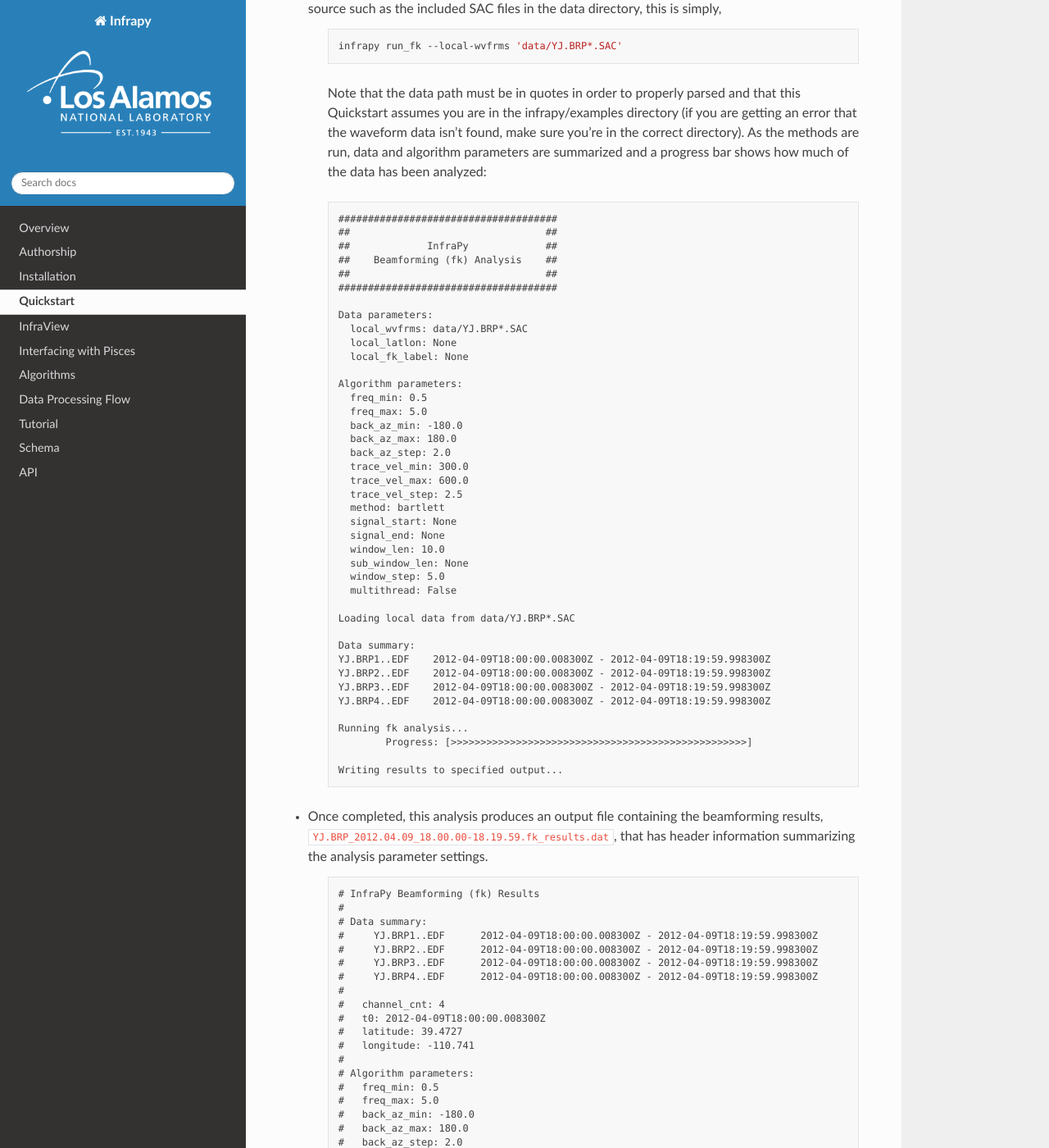
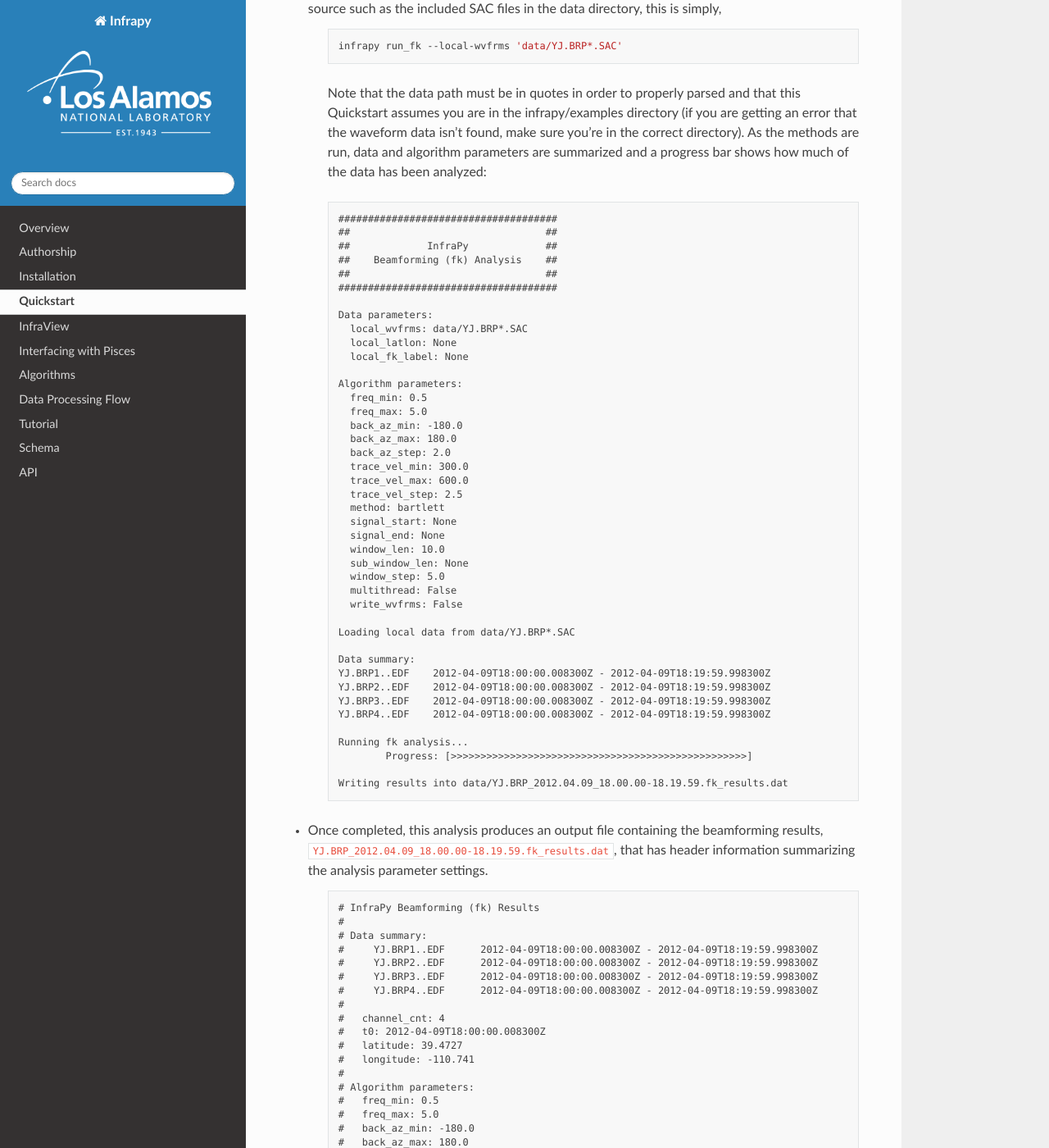
Before and after one commit to LANL-Seismoacoustics/infrapy, a Sphinx documentation site: the page built from docs/source/quickstart.rst, in a window 1280 px wide and 1400 px high, scrolled down 510 px. Shown: the whole window at 82% size. Built offline with Sphinx 7.4.7 and the Read the Docs theme 2.0.0, drawn with Linux system fonts in a browser that asks for light colours; pages that are not in the unit, such as notebooks, are missing from menus; some of the changed text lies outside the part shown.

Commit message:
updating quickstart and starting infraview documentation

```diff
--- a/docs/source/quickstart.rst
+++ b/docs/source/quickstart.rst
@@ -52,6 +52,7 @@
           sub_window_len: None
           window_step: 5.0
           multithread: False
+          write_wvfrms: False
 
         Loading local data from data/YJ.BRP*.SAC
 
@@ -64,7 +65,7 @@
         Running fk analysis...
 	        Progress: [>>>>>>>>>>>>>>>>>>>>>>>>>>>>>>>>>>>>>>>>>>>>>>>>>>]
 
-        Writing results to specified output...
+        Writing results into data/YJ.BRP_2012.04.09_18.00.00-18.19.59.fk_results.dat
 
 - Once completed, this analysis produces an output file containing the beamforming results, :code:`YJ.BRP_2012.04.09_18.00.00-18.19.59.fk_results.dat`, that has header information summarizing the analysis parameter settings.
 
@@ -128,8 +129,6 @@
 
         infrapy run_fk --local-wvfrms 'data/YJ.BRP*.SAC' --freq-min 1.0 --freq-max 8.0
 
-    The fk output files are automatically named from the data file (network and station codes plus start and end times), but a label can be specified as :code:`--local-fk-label example`.
-
 - In the case that multiple analysis parameters are changed from their default values, a configuration file is useful to simplify running analysis and keep a record of what was used for future review of analysis.  Create a text file called :code:`BRP_analysis.config` and enter the following:
 
     .. code-block:: none
@@ -220,13 +219,13 @@
             }, ...
 
 
-- Once detections are identified in the data record, they can be visualized similarly to the :code:`plot_fk` option via :code:`plot_fd`.
+- Once detections are identified in the data record, they can be visualized similarly to the :code:`plot fk` option via :code:`plot fd`.
 
     .. code-block:: bash
 
         infrapy plot fd --local-wvfrms 'data/YJ.BRP*.SAC' --freq-min 1.0 --freq-max 8.0
 
-    This plot has the same format as the above :code:`plot_fk` output, but now includes shaded boxes denoting where detections were identified in the analysis.  The frequency values specified here are applied as a bandpass filter on the waveform data in the visualization.
+    This plot has the same format as the above :code:`plot fk` output, but now includes shaded boxes denoting where detections were identified in the analysis.  The frequency values specified here are applied as a bandpass filter on the waveform data in the visualization.
 
     .. image:: _static/_images/plot_fd.png
         :width: 1200px
@@ -331,7 +330,7 @@
 
     The analysis breaks the detection list into segments defined by the maximum propagation distance allows in order to avoid including detections in one analysis that will not be associated with others due to differences in detection times and typical infrasonic propagation velocities.  For each event identified in the analysis, a new .dets.json file is written that includes the subset of the original detections that have been identified as originating from a common event.  The naming convention of these files is :code:`local_event_label_ev-#.dets.json` and the example analysis here should have identified 3 events.
 
-- Detection sets can be visualized on a map using the :code:`plot_dets` option.  This is useful in determining a useful maximum range for event identification and localization analysis.  For the above analysis of the Blom et al. (2020) synthetic data set, the full data set can be visualized with,
+- Detection sets can be visualized on a map using the :code:`plot dets` option.  This is useful in determining a useful maximum range for event identification and localization analysis.  For the above analysis of the Blom et al. (2020) synthetic data set, the full data set can be visualized with,
 
     .. code-block:: bash
 
@@ -352,7 +351,7 @@
         :align: center
 
 
-- Once an event has been identified, the detections can be analyzed using the Bayesian Infrasonic Source Localization (BISL) methods as discussed in Blom et al (2015).  This requires specifying the detection list file as well as an output location file label,
+- Once an event has been identified, the detections can be analyzed using the Bayesian Infrasonic Source Localization (BISL) methods as discussed in Blom et al. (2015).  This requires specifying the detection list file as well as an output location file label,
 
     .. code-block:: bash
 
@@ -413,7 +412,7 @@
         :width: 1200px
         :align: center
 
-    For Visualization of the source region in more detail, the :code:`--zoom` option can be set to true and the map zooms in to show only the estimated source region.
+    For visualization of the source region in more detail, the :code:`--zoom` option can be set to true and the map zooms in to show only the estimated source region.
 
     .. code-block:: bash
 
@@ -427,7 +426,7 @@
 
     .. code-block:: bash
 
-        infrapy plot origin_time --local-loc-label GJI_example-ev0
+        infrapy plot origin-time --local-loc-label GJI_example-ev0
 
 
     .. image:: _static/_images/plot_origin_time.png
@@ -524,10 +523,10 @@
     .. code-block:: python
 
         from infrapy.association import hjl
-        from infrapy.propagation import likelihoods as lklhds
+        from infrapy.utils import data_io
 
         if __name__ == '__main__':
-            det_list = lklhds.json_to_detection_list('data/example1.dets.json')
+            det_list = data_io.json_to_detection_list('data/example1.dets.json')
             clustering_threshold = 5.0
 
             labels, dists = hjl.run(det_list, clustering_threshold)
@@ -542,10 +541,10 @@
     .. code-block:: python
 
         from infrapy.location import bisl
-        from infrapy.propagation import likelihoods as lklhds
+        from infrapy.utils import data_io
 
         if __name__ == '__main__':
-            det_list = lklhds.json_to_detection_list('data/example2.dets.json')
+            det_list = data_io.json_to_detection_list('data/example2.dets.json')
 
             result,pdf = bisl.run(det_list)
             print(bisl.summarize(result))
@@ -560,7 +559,7 @@
 
         import matplotlib.pyplot as plt
 
-        from infrapy.propagation import likelihoods as lklhds
+        from infrapy.utils import data_io
         from infrapy.propagation import infrasound
 
         from infrapy.characterization import spye
@@ -598,7 +597,7 @@
             #     Define the detections     #
             #          and spectra          #
             # ############################# #
-            det_list = lklhds.json_to_detection_list(det_file)
+            det_list = data_io.json_to_detection_list(det_file)
             st_list = [0] * len(det_list)
             for j in range(len(st_list)):
                 st_list[j] = read(data_path + data_ids[j] )
```
Also changed, not shown: other parts of docs/source/quickstart.rst (+1 -1 lines), docs/source/infraview.rst (+7 -5 lines), docs/source/installation.rst (+2 -6 lines).
